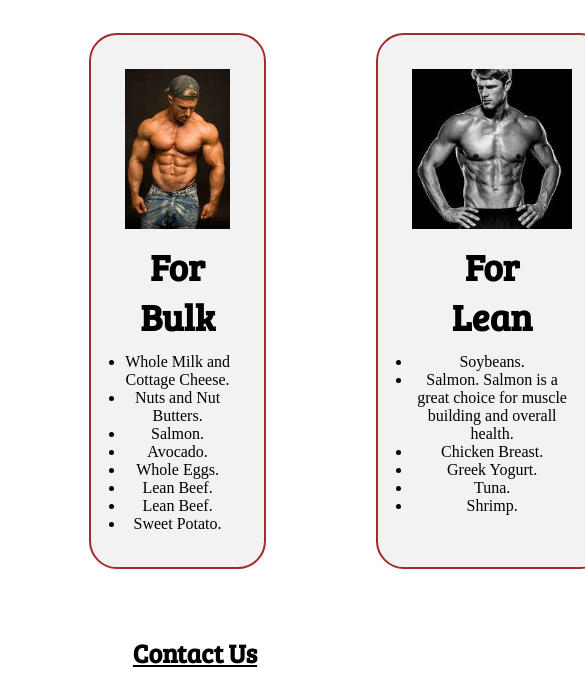
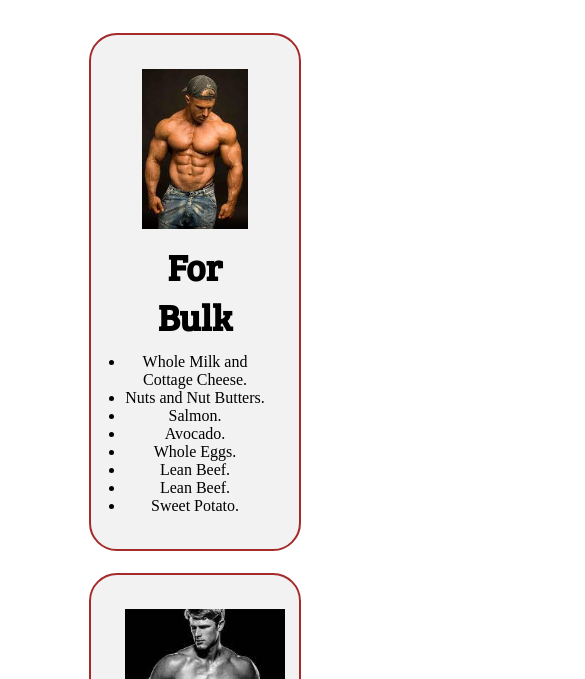
Before and after one commit to adnancoding/static-informative-gym-website, a plain HTML site: page index.html in a window 390 px wide. Shown: the part 1058-1737 px from the top of the page, 585 px wide, since content can reach past the window. Drawn offline with nearby package versions, Linux system fonts and the light colour scheme; a web font is replaced by a local one.

Commit message:
Update phone.css

```diff
--- a/css/phone.css
+++ b/css/phone.css
@@ -58,3 +58,7 @@
     font-size: 13px;
     padding: 4px 8px;
 }
+#diet{
+
+flex-direction: column;
+}
```
